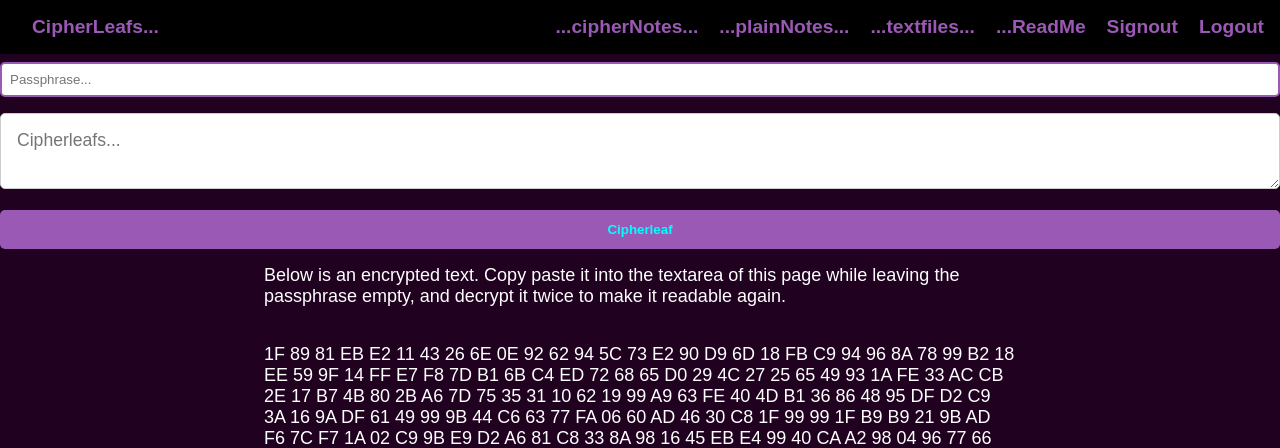
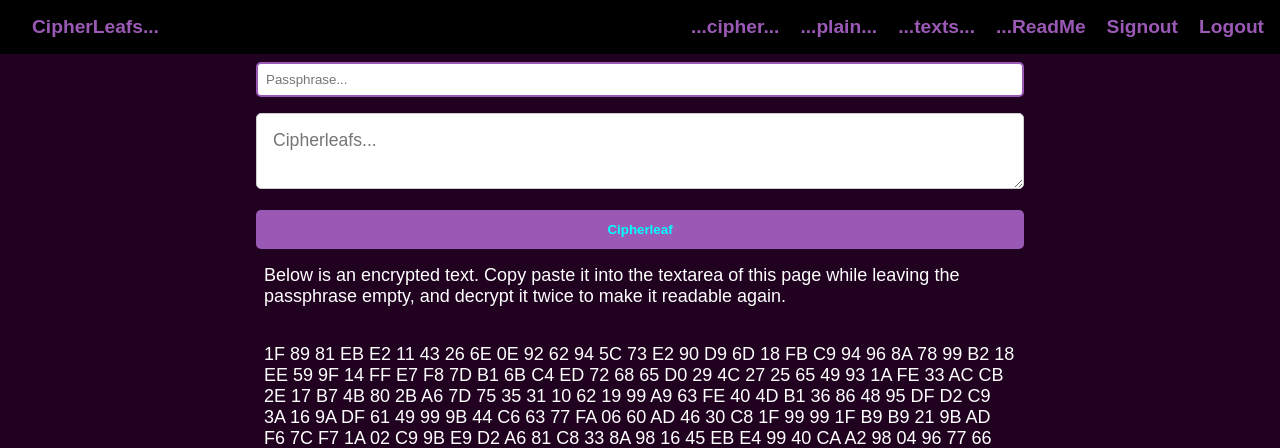
Before and after one commit to janiejestemja/cipherleaf, a Flask app: page /demo in a window 1280 px wide. Shown: the top 448 px of the page. Run offline with Flask 3, Linux system fonts and the light colour scheme; the visitor is signed in with stand-in values (Sample User, id 1).

Commit message:
minor edits

```diff
--- a/website/static/style.css
+++ b/website/static/style.css
@@ -48,7 +48,7 @@ img {
 textarea {
     width: 100%;
     padding: 1rem;
-    margin-bottom:1rem;
+    margin-bottom: 1rem;
     border: 1px solid #ccc;
     border-radius: 5px;
     resize: vertical;
@@ -106,9 +106,10 @@ textarea:hover {
 
 /* Form */
 .form-wrapper {
+    width: 60%;
     background: #fff;
     padding: 1.5rem;
-    margin: 1rem;
+    margin: auto;
     border-radius: 8px;
     box-shadow: 0 4 px 6 px rgba(0, 0, 0, 0.1);
 }
@@ -180,6 +181,7 @@ textarea:hover {
 
 /* Notes */
 .notes-wrapper {
+    width: 60%;
     margin: 0.5rem auto;
 }
 
@@ -309,4 +311,11 @@ textarea:hover {
     .nav-links.nav-open {
         display:flex;
     }
+
+    .form-wrapper {
+        width: 100%
+    }
+    .notes-wrapper {
+        width: 100%;
+    }
 }
--- a/website/templates/base.html
+++ b/website/templates/base.html
@@ -18,9 +18,9 @@
     <div class="nav-links" id="navLinks">
 
       {% if user.is_authenticated %}
-      <a href="{{ url_for('views.cipher_leafs') }}">...cipherNotes...</a>
-      <a href="{{ url_for('views.notes') }}">...plainNotes...</a>
-      <a href="{{ url_for('textfiles.texts') }}">...textfiles...</a>
+      <a href="{{ url_for('views.cipher_leafs') }}">...cipher...</a>
+      <a href="{{ url_for('views.notes') }}">...plain...</a>
+      <a href="{{ url_for('textfiles.texts') }}">...texts...</a>
       {% endif %}
 
       {% if not user.is_authenticated %}
--- a/website/templates/cipher_leafs.html
+++ b/website/templates/cipher_leafs.html
@@ -2,8 +2,8 @@
 {% block title %}Cipherleaf{% endblock %}
 
 {% block content %}
-<input class="phrase" type="password" id="passphrase" placeholder="Passphrase..."></input>
 <div class="notes-wrapper">
+  <input class="phrase" type="password" id="passphrase" placeholder="Passphrase..."></input>
   <div class="notes-list">
     {% for ciphernote in user.cipher_notes %}
     <div class="note">
--- a/website/templates/demo.html
+++ b/website/templates/demo.html
@@ -2,8 +2,8 @@
 {% block title %}Cipherleaf Demo{% endblock %}
 
 {% block content %}
-<input class="phrase" type="password" id="passphrase" placeholder="Passphrase..."></input>
 <div class="notes-wrapper">
+  <input class="phrase" type="password" id="passphrase" placeholder="Passphrase..."></input>
   <div class="notes-list" id="cipher-div"></div>
   <textarea name="cipher-note" id="cipher-note" placeholder="Cipherleafs..."></textarea>
   <button class="sub-btn" id="demo-cipher-btn">Cipherleaf</button>
```
